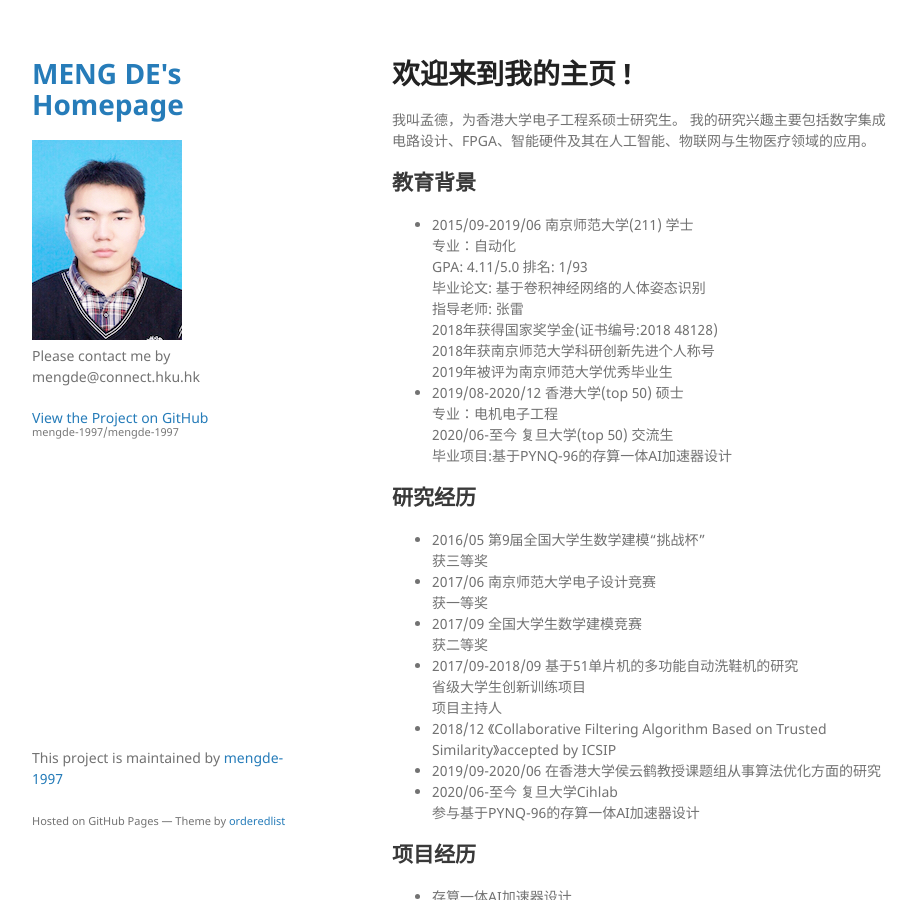
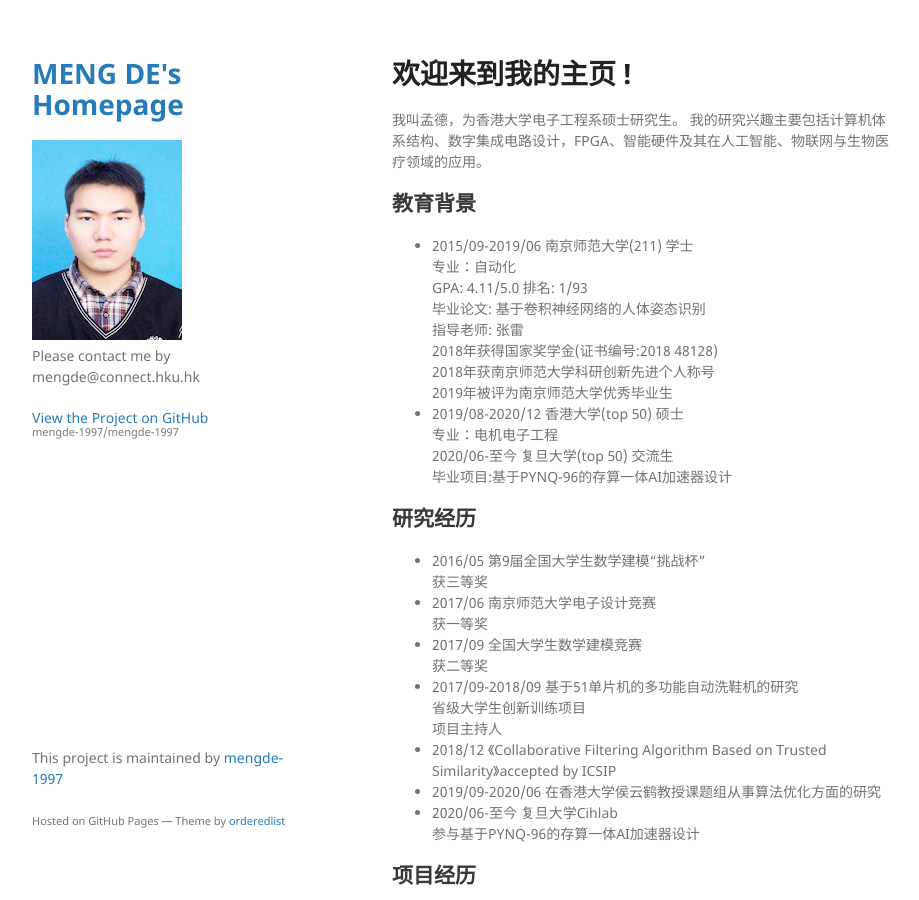
Before and after one commit to mengde-1997/mengde-1997, a Jekyll site: the page built from pub.md, in a window 1280 px wide and 900 px high. Shown: the whole window, without its empty margins (178-1097 px from the left). Built offline with Jekyll 4.4.1, drawn with Linux system fonts in a browser that asks for light colours; our own code applies the rules of GitHub Pages for plain Markdown files.

Commit message:
Update pub.md

```diff
--- a/pub.md
+++ b/pub.md
@@ -4,7 +4,7 @@ layout: default
 
 # 欢迎来到我的主页 !
 我叫孟德，为香港大学电子工程系硕士研究生。
-我的研究兴趣主要包括数字集成电路设计、FPGA、智能硬件及其在人工智能、物联网与生物医疗领域的应用。
+我的研究兴趣主要包括计算机体系结构、数字集成电路设计，FPGA、智能硬件及其在人工智能、物联网与生物医疗领域的应用。
 
 ## 教育背景
 * 2015/09-2019/06  南京师范大学(211) 学士<br />
```
